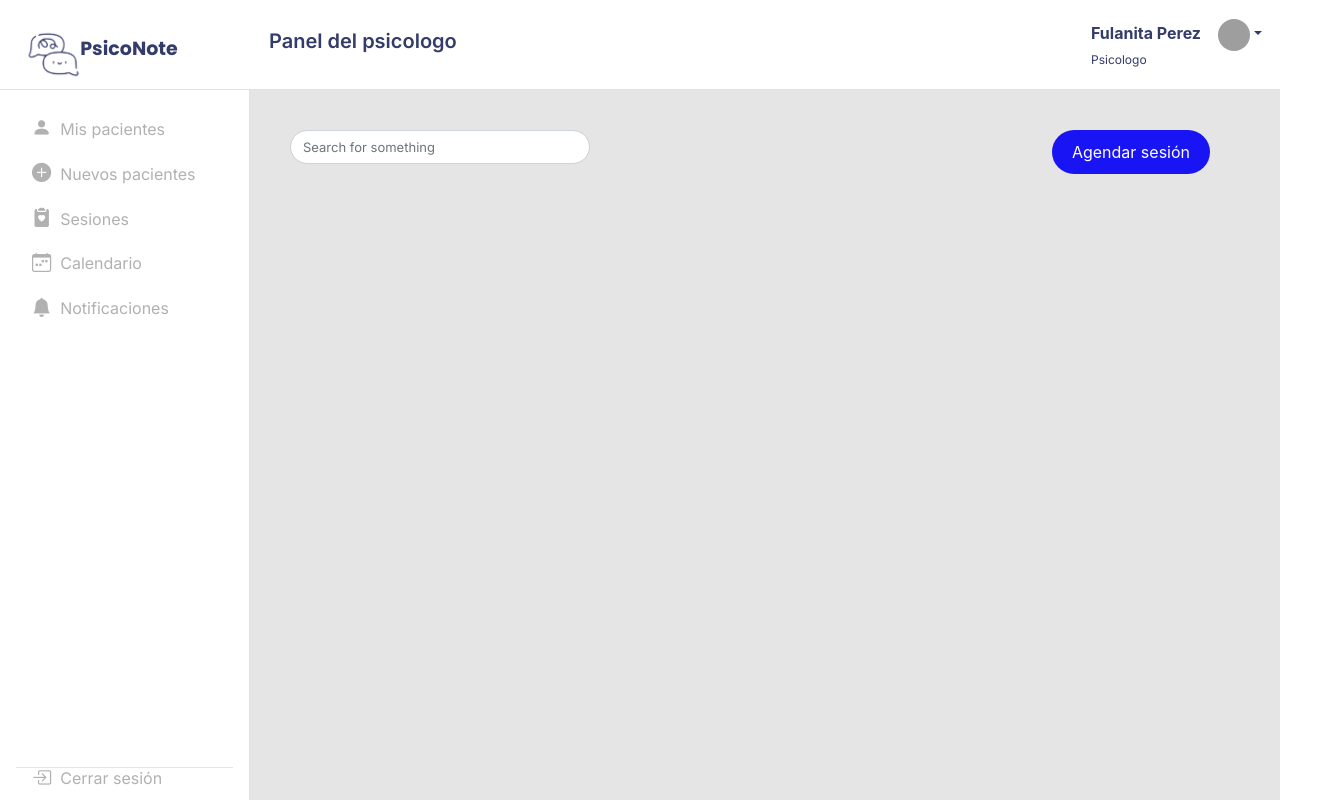
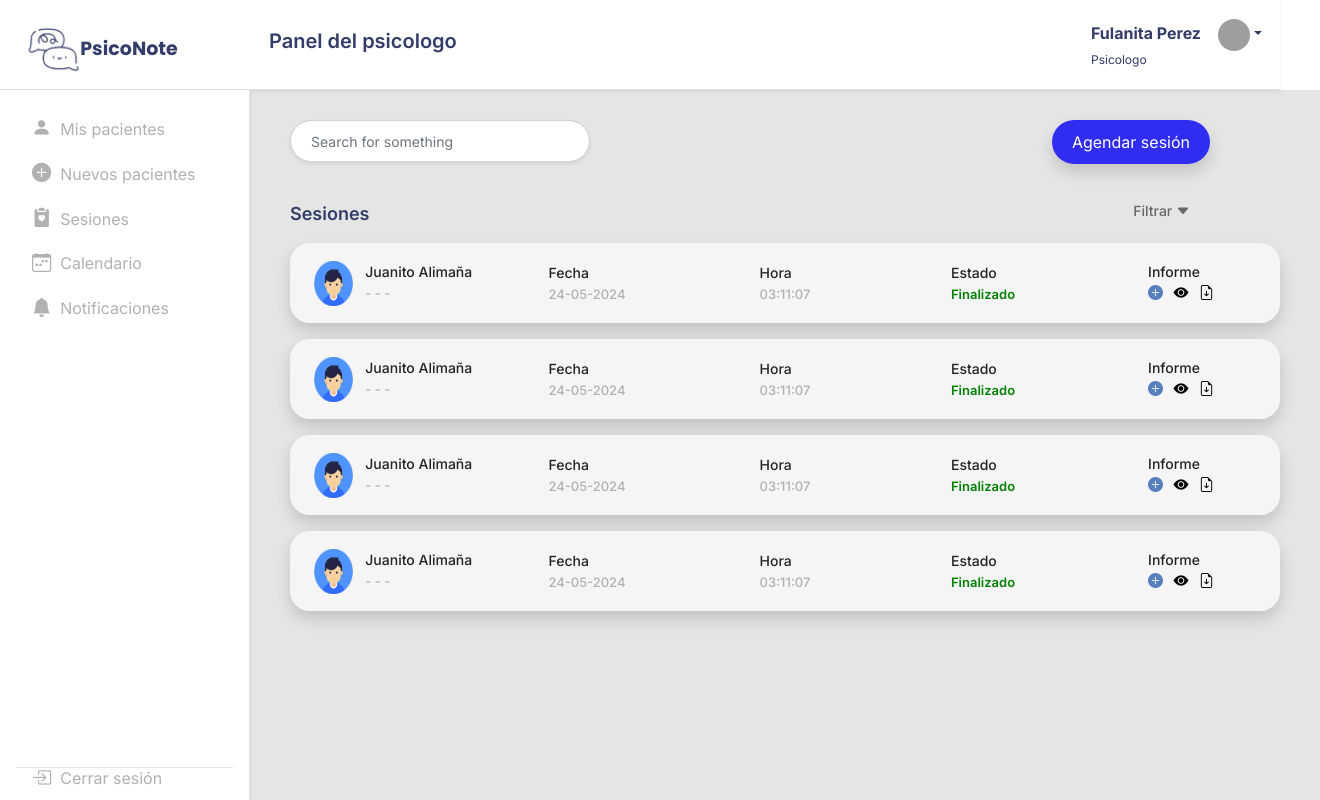
Before and after one commit to dailinr/psiconotes, a React (Vite) app: page / in a window 1280 px wide. Shown: the whole page, 1320 px wide, since content can reach past the window. Built offline with nearby package versions, Linux system fonts and the light colour scheme; grey boxes are pictures that could not be loaded.

Commit message:
agregue modal para mostrar detalles del estudiante

```diff
--- a/src/App.css
+++ b/src/App.css
@@ -1,4 +1,6 @@
-
+*{
+  font-family: 'inter', 'arial';
+}
 #root {}
 
 /* --------------- ESTILOS DEL HEADER ------------------ */
@@ -22,14 +24,15 @@
   width: 61px;
   height: 59px;
   left: 22px;
-  top: 25px;
+  top: 20px;
   color: #343C6A !important;
 }
 
 .barra{
   grid-area: barra;
-  line-height: 45px;
-  padding: 15px;
+  display: grid;
+  align-items: center;
+  padding: 0 15px;
 }
 
 .barra p{
@@ -73,6 +76,7 @@
   grid-area: aside;
   position: relative;
   height: calc(100vh - 90px);
+
 }
 .nav-link .bi{
  font-size: larger;
--- a/src/components/Aside.jsx
+++ b/src/components/Aside.jsx
@@ -3,7 +3,7 @@ import React from 'react'
 export const Aside = () => {
   return (
 
-    <div className="aside bg-white d-flex  flex-column flex-shrink-0 p-3 bg-body-tertiary border-right" style={{width: '250px'}}>
+    <div className="aside shadow-sm bg-white d-flex  flex-column flex-shrink-0 p-3 bg-body-tertiary border-right" style={{width: '250px'}}>
 
 
     <ul className="nav nav-pills flex-column mb-auto">
--- /dev/null
+++ b/src/components/FilaSesion.jsx
@@ -0,0 +1,68 @@
+import '../filSesion.css';
+import React, { useEffect, useState } from 'react'
+import StudentDetails from './StudentDetails';
+
+export const FilaSesion = () => {
+    // // const pageStyle = showDetails ? 'pageWithDetails' : 'pageWithoutDetails';
+
+  return (
+    <div className='fil-sesion mb-3 '>
+
+        <div className='row-sesion shadow'>
+
+            <div className='d-flex' >
+                <img src="../public/icon_student.png" alt="perfil estudiante" />
+                &nbsp;
+                <div className='info' >
+                    <StudentDetails />
+                    <br />
+                    <span>- - -</span>
+                </div>
+            </div>
+            <div className='d-flex' >
+
+                <div className='info'>
+                    Fecha
+                    <br />
+                    <span>24-05-2024</span>
+                </div>
+            </div>
+
+            <div className='d-flex' >
+
+                <div className='info'>
+                    Hora
+                    <br />
+                    <span>03:11:07</span>
+                </div>
+            </div>
+
+            <div className='d-flex' >
+
+                <div className='info'>
+                    Estado
+                    <br />
+                    <span className='state-inf'>Finalizado</span>
+                </div>
+            </div>
+
+            <div className='d-flex' >
+
+                <div className='info'>
+                    Informe
+                    <br />
+                    <span >
+                        <i class="bi bi-plus-circle-fill"></i>
+                        &nbsp; &nbsp;
+                        <i class="bi bi-eye-fill"></i>
+                        &nbsp; &nbsp;
+                        <i class="bi bi-file-earmark-arrow-down"></i>
+                    </span>
+                </div>
+            </div>
+
+        </div>
+
+    </div>
+  )
+}
--- a/src/components/Header.jsx
+++ b/src/components/Header.jsx
@@ -3,7 +3,7 @@ import React from 'react'
 export const Header = () => {
   return (
 
-    <header className="header  p-1  border-bottom">
+    <header className="header shadow-sm p-1  border-bottom">
 
       <div className="logo">
         <a href="">
@@ -12,7 +12,7 @@ export const Header = () => {
         </a>
       </div>
 
-      <div className="barra ">
+      <div className="barra  ">
        <p>Panel del psicologo</p>
       </div>
 
--- a/src/components/Main.jsx
+++ b/src/components/Main.jsx
@@ -1,5 +1,7 @@
 import React from 'react'
 import '../main.css';
+import { FilaSesion } from './FilaSesion.jsx'
+
 
 export const Main = () => {
   return (
@@ -7,14 +9,27 @@ export const Main = () => {
     <div className="main">
 
       <form className="d-flex search-container">
-          <input className="form-control search me-2" type="text" placeholder="Search for something" />
+          <input className="form-control search me-2 shadow-sm" type="text" placeholder="Search for something" />
       </form>
 
       <div className='boton-agendar'>
-        <button type="button" class="btn btn-primary">Agendar sesión</button>
+        <button type="button" class="btn btn-primary shadow">Agendar sesión</button>
       </div>
 
       <div className="sesiones-cont">
+        <div>
+          <p >Sesiones
+            <span className="filter">
+              Filtrar <i class="bi bi-caret-down-fill"></i>
+            </span>
+          </p>
+        </div>
+
+        <FilaSesion/>
+        <FilaSesion/>
+        <FilaSesion/>
+        <FilaSesion/>
+
 
       </div>
     </div>
--- /dev/null
+++ b/src/components/StudentDetails.jsx
@@ -0,0 +1,37 @@
+import React, { useState, useEffect } from 'react';
+import '../mostrarEstudiante.css'
+
+const StudentDetails = () => {
+    const [showDetails, setShowDetails] = useState(false);
+
+    const watchStudent = () => {
+        setShowDetails(!showDetails);
+    }
+
+    useEffect(() => {
+        if (showDetails) {
+            document.body.classList.add('pageWithDetails');
+            document.body.classList.remove('pageWithoutDetails');
+            console.log("mostrar modal");
+        } else {
+            document.body.classList.add('pageWithoutDetails');
+            document.body.classList.remove('pageWithDetails');
+            console.log("NO mostrar modal")
+        }
+    }, [showDetails]);
+
+    return (
+        <>
+            <span className='name-stud' onClick={watchStudent}>Juanito Alimaña </span>
+            {showDetails &&
+                <div className="container-details">
+                    <div className="content-det">
+                        Detalles del estudiante
+                    </div>
+                </div>
+            }
+        </>
+    )
+}
+
+export default StudentDetails;
--- /dev/null
+++ b/src/filSesion.css
@@ -0,0 +1,58 @@
+.row-sesion{
+    background-color: #f9f9f9dd;
+    border-radius: 20px;
+    display: grid;
+    grid-template-columns: 1fr 1fr 1fr 1fr 1fr;
+    grid-template-rows: 80px;
+    height: 80px;
+    place-items: center;
+}
+.row-sesion img{
+    width: 55px;
+    height: 45px;
+}
+.info{
+    font-size: 14px;
+    color: #232323;
+    font-weight: 500;
+
+}
+
+.info br + span{
+    color: #B1B1B1;
+    font-size: 13px;
+}
+.state-inf{
+    font-weight: 600;
+    color: green !important;
+}
+
+.info .bi{
+    color: black;
+    font-size: 15px;
+}
+.info .bi-plus-circle-fill{
+    color: #567FBD;
+}
+
+.name-stud{
+    cursor: pointer;
+}
+.name-stud:hover{
+    color: #567FBD;
+    text-decoration: underline;
+}
+
+/* ---- MOSTRAR DETALLES DEL ESTUDIANTE ---- */
+
+.pageWithDetails {
+  /* Tus estilos para cuando showDetails es true */
+
+}
+
+.pageWithoutDetails {
+/* Tus estilos para cuando showDetails es false */
+}
+body.detailsShown, body.detailsShown * {
+    color: #232323 !important;
+}
--- a/src/main.css
+++ b/src/main.css
@@ -2,9 +2,13 @@
 .main{
     background-color: #E5E5E5;
     display: grid;
-    grid-template-rows: 50px 1fr;
+    grid-template-rows: 60px 1fr;
     grid-template-columns: 1fr 1fr;
-    padding: 40px
+    padding: 30px 40px;
+}
+.search-container{
+    grid-column: 1/2;
+    grid-row: 1/2;
 }
 
 
@@ -14,16 +18,40 @@
     color: #8BA3CB !important;
     width: 300px;
     font-family: 'inter', system-ui, -apple-system, BlinkMacSystemFont, 'Segoe UI', Roboto, Oxygen, Ubuntu, Cantarell, 'Open Sans', 'Helvetica Neue', sans-serif;
-    font-size: 13px;
+    font-size: 14px;
+    padding: 20px 20px;
 }
 .boton-agendar{
     position: absolute;
     right: 70px;
+    grid-column: 2/3;
+    grid-row: 1/2;
 }
 .boton-agendar button{
     border-radius: 25px;
     padding: 10px 20px;
     border: none;
     cursor: pointer;
-    background-color: #1814F3;
+    background-color: #1814f3e1;
 }
+
+.sesiones-cont{
+    width: 61.875rem;
+
+    grid-column: 1/3;
+    grid-row: 2/3;
+    padding: 20px 0;
+}
+.sesiones-cont p{
+    font-family: 'inter';
+    font-weight: 600;
+    font-size: 18px;
+    color: #343C6A;
+}
+.sesiones-cont .filter{
+    color: #686868;
+    font-weight: 500;
+    font-size: 14px;
+    position: absolute;
+    right: 90px;
+}
--- /dev/null
+++ b/src/mostrarEstudiante.css
@@ -0,0 +1,17 @@
+.container-details{
+    width: 500px;
+    height: 500px;
+    background-color: #FFFFFF;
+    position: fixed;
+    z-index: 9999;
+    border-radius: 50px;
+    border: 2px groove #4a3aff4b;
+    padding: 30px;
+    box-shadow: 0px 4px 15px rgba(0, 0, 0, 0.2);
+    box-shadow: inset 0px 0px 10px rgba(0, 0, 0, 0.325);
+    top: 50%;
+    left: 50%;
+    transform: translate(-50%, -50%);
+    /* display: grid;
+    place-content: center; */
+}
```
Also changed, not shown: public/icon_student.png (added).
